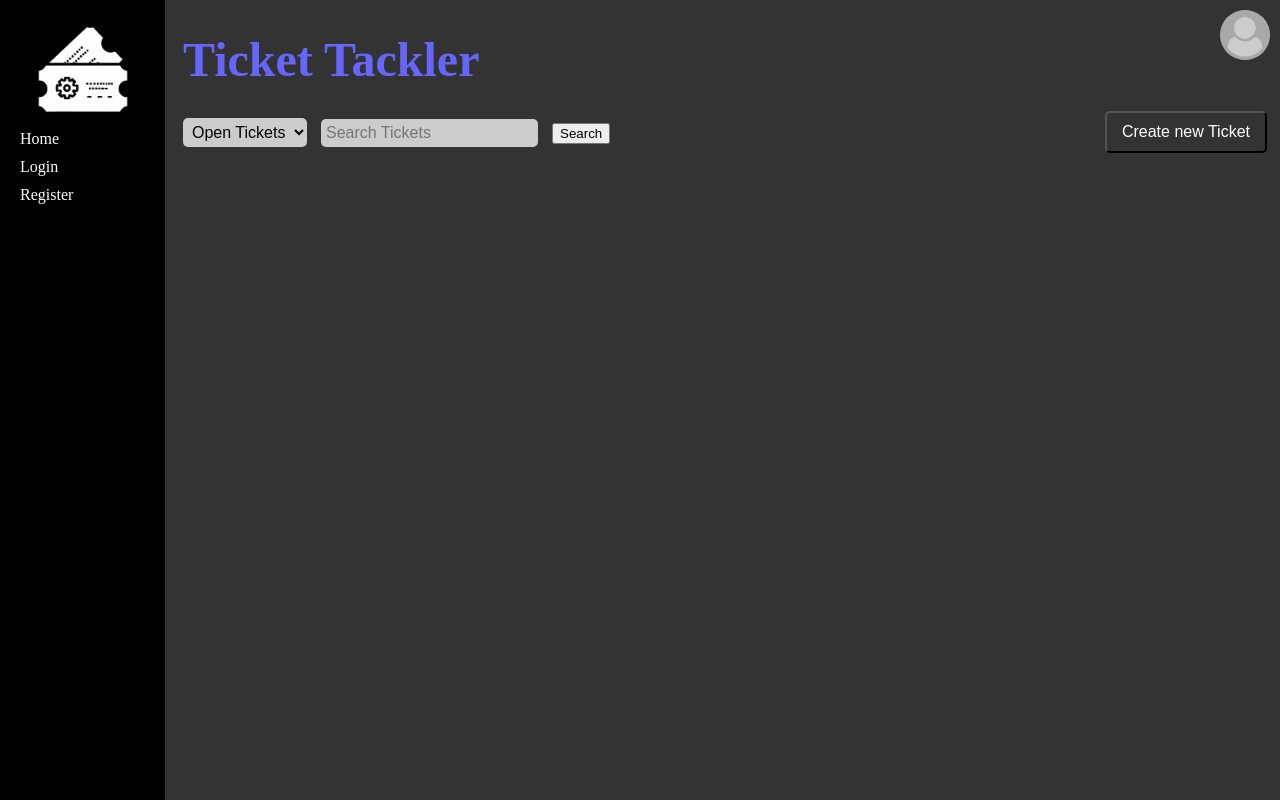
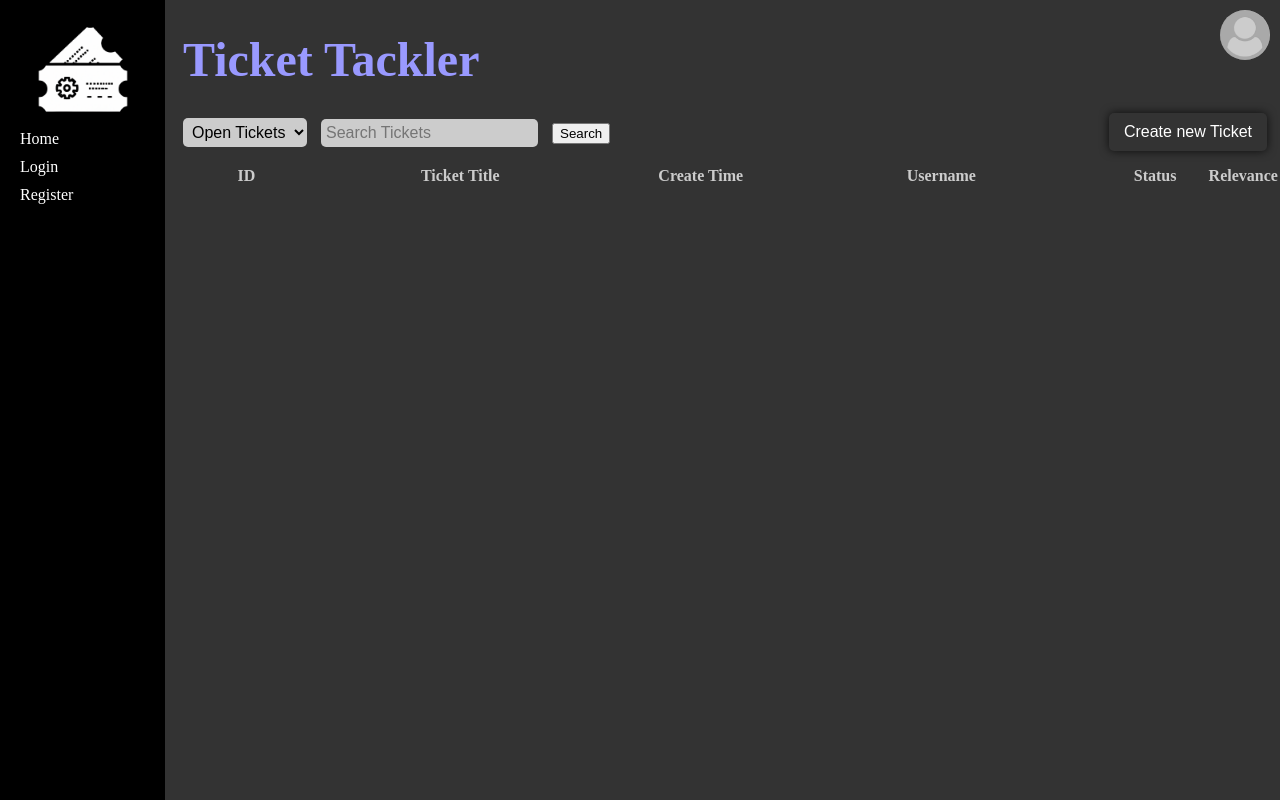
Before and after one commit to Pfefan/Issue-Tracker, a Django app: page /tackler/ in a window 1280 px wide. Run offline with Django 4.2, Linux system fonts and the light colour scheme; the visitor is signed in with stand-in values (Sample User, id 1); data that the repository does not hold is empty.

Commit message:
changed ticket formating, sidebar for all templates

```diff
--- a/ticket_tackler/static/css/dark.css
+++ /dev/null
@@ -1,154 +0,0 @@
-body {
-    background-color: #333;
-    color: white;
-    padding-left:175px;
-}
-
-h2, h3, h4, h5, h6 {
-    color: #ccc;
-}
-
-h1 {
-    font-size: 3em;
-    font-weight: bold;
-    text-align: left;
-    margin-bottom: 20px;
-    color: #66f;
-    }
-
-a {
-    color: #66f;
-}
-
-.sidebar {
-    width: 125px;
-    height: 100%;
-    position: fixed;
-    top: 0;
-    left: 0;
-    background-color: #000000;
-    padding: 20px;
-}
-
-.sidebar-icon {
-    display: block;
-    margin: 0 auto;
-    margin-bottom: 10px;
-    width: 100px;
-    height: 100px;
-}
-
-.sidebar-section {
-    margin-top: 20px;
-}
-
-.sidebar a {
-    display: block;
-    text-decoration: none;
-    color: rgb(255, 255, 255);
-    margin-bottom: 10px;
-}
-
-#header {
-    display: flex;
-    align-items: center;
-    justify-content: flex-start;
-    height: 50px;
-    background-color: #333;
-    color: white;
-    position: relative;
-    padding-right: 75px;
-}
-
-
-#create-ticket-button {
-    background-color: #333;
-    color: white;
-    padding: 10px 15px;
-    border-radius: 5px;
-    font-size: 1em;
-    cursor: pointer;
-    position: absolute;
-    top: 50%;
-    right: 5px;
-    transform: translateY(-50%);
-}
-
-#create-ticket-button:hover {
-    background-color: #ccc;
-    color: #333;
-}
-
-.username-container {
-    position: absolute;
-    top: 10px;
-    right: 10px;
-    width: 50px;
-    height: 50px;
-    border-radius: 50%;
-    overflow: hidden;
-    background-color: #ccc;
-    z-index: 1;
-}
-
-.username-container img {
-    width: 100%;
-    height: auto;
-}
-
-.username-container:hover {
-    background-color: rgb(160, 158, 158);
-}
-
-#user-popup {
-    position: absolute;
-    top: 75px;
-    right: 15px;
-    background-color: rgb(95, 95, 95);
-    color: white;
-    padding: 10px;
-    border-radius: 5px;
-    display: none;
-}
-
-#user-popup p {
-    margin: 0;
-}
-
-#ticket-selector {
-    margin-right: 10px;
-    padding: 5px;
-    font-size: 16px;
-    border-radius: 5px;
-    border: none;
-    background-color: #ccc;
-}
-
-#search-bar {
-    margin-right: 10px;
-    padding: 5px;
-    font-size: 16px;
-    border-radius: 5px;
-    border: none;
-    background-color: #ccc;
-}
-
-.ticket-rectangle {
-    background-color: #666666;
-    padding: 10px;
-    margin-bottom: 10px;
-    border: 2px solid #a3a3a3;
-    box-sizing: border-box;
-}
-
-.ticket-rectangle div {
-    padding: 5px;
-}
-
-.ticket-rectangle a {
-    text-decoration: none;
-    color: #cccccc;
-    width: 100%;
-    display: flex;
-    align-items: center;
-}
--- /dev/null
+++ b/ticket_tackler/static/css/layout.css
@@ -0,0 +1,233 @@
+body {
+    background-color: #333;
+    color: white;
+    padding-left:175px;
+}
+
+h2, h3, h4, h5, h6 {
+    color: #ccc;
+}
+
+h1 {
+    font-size: 3em;
+    font-weight: bold;
+    text-align: left;
+    margin-bottom: 20px;
+    color: #9999ff;
+    }
+
+a {
+    color: #66f;
+}
+
+#header {
+    display: flex;
+    align-items: center;
+    justify-content: flex-start;
+    height: 50px;
+    background-color: #333;
+    color: white;
+    position: relative;
+    padding-right: 75px;
+}
+
+.sidebar {
+    width: 125px;
+    height: 100%;
+    position: fixed;
+    top: 0;
+    left: 0;
+    background-color: #000000;
+    padding: 20px;
+}
+
+.sidebar-icon {
+    display: block;
+    margin: 0 auto;
+    margin-bottom: 10px;
+    width: 100px;
+    height: 100px;
+}
+
+.sidebar-section {
+    margin-top: 20px;
+}
+
+.sidebar a {
+    display: block;
+    text-decoration: none;
+    color: rgb(255, 255, 255);
+    margin-bottom: 10px;
+}
+
+.username-container {
+    position: absolute;
+    top: 10px;
+    right: 10px;
+    width: 50px;
+    height: 50px;
+    border-radius: 50%;
+    overflow: hidden;
+    background-color: #ccc;
+    z-index: 1;
+}
+
+.username-container img {
+    width: 100%;
+    height: auto;
+}
+
+.username-container:hover {
+    background-color: rgb(160, 158, 158);
+}
+
+#user-popup {
+    position: absolute;
+    top: 75px;
+    right: 15px;
+    background-color: rgb(95, 95, 95);
+    color: white;
+    padding: 10px;
+    border-radius: 5px;
+    display: none;
+}
+
+#user-popup p {
+    margin: 0;
+}
+
+#create-ticket-button {
+    background-color: #333;
+    color: white;
+    padding: 10px 15px;
+    border-radius: 5px;
+    font-size: 1em;
+    cursor: pointer;
+    position: absolute;
+    top: 50%;
+    right: 5px;
+    transform: translateY(-50%);
+    box-shadow: 0px 0px 10px 0px rgba(0,0,0,0.75);
+    border: none;
+}
+
+#create-ticket-button:hover {
+    background-color: #616161;
+}
+
+#ticket-selector {
+    margin-right: 10px;
+    padding: 5px;
+    font-size: 16px;
+    border-radius: 5px;
+    border: none;
+    background-color: #ccc;
+}
+
+#search-bar {
+    margin-right: 10px;
+    padding: 5px;
+    font-size: 16px;
+    border-radius: 5px;
+    border: none;
+    background-color: #ccc;
+}
+
+.ticket-container {
+    display: flex;
+    flex-direction: column;
+}
+
+.ticket-header {
+    display: flex;
+    font-weight: bold;
+    text-decoration: none;
+    color: #ccc;
+    padding: 10px;
+}
+
+.ticket-header div {
+    flex-grow: 1;
+    text-align: center;
+}
+
+.ticket-rectangle a {
+    display: flex;
+    padding: 5px;
+    text-decoration: none;
+    background-color: #474747;
+    color: #ccc;
+    box-shadow: 0px 0px 10px 0px rgba(0,0,0,0.75);
+    margin-top: 10px;
+    padding-top: 10px;
+    padding-bottom: 10px;
+}
+
+.ticket-rectangle span {
+    flex-grow: 1;
+    text-align: center;
+}
+
+.ticket-id {
+    width: 10%;
+}
+
+.ticket-title {
+    width: 30%;
+}
+
+.ticket-date {
+    width: 15%;
+}
+
+.ticket-username {
+    width: 30%;
+}
+
+.ticket-status {
+    width: 10%;
+}
+
+.ticket-relevance {
+    width: 5%;
+}
+
+
+.login-form-container {
+    width: 35%;
+    margin: 0 auto;
+    text-align: center;
+    padding: 30px;
+    box-sizing: border-box;
+}
+
+.login-form label {
+    display: block;
+    margin-bottom: 10px;
+    font-size: 18px;
+}
+
+.login-form input[type="text"],
+.login-form input[type="password"] {
+    width: 100%;
+    padding: 10px;
+    margin-bottom: 20px;
+    font-size: 18px;
+    box-sizing: border-box;
+    border-radius: 5px;
+    border: 1px solid lightgray;
+}
+
+.form-submit-button {
+    padding: 10px 20px;
+    font-size: 18px;
+    border-radius: 5px;
+    border: none;
+    background-color: lightblue;
+    color: white;
+    cursor: pointer;
+}
+
+.form-submit-button:hover {
+    background-color: deepskyblue;
+}
--- a/ticket_tackler/tackler/views.py
+++ b/ticket_tackler/tackler/views.py
@@ -24,7 +24,7 @@ def index(request):
 
     return render(request, 'index.html', context)
 
-
+@login_required(login_url='login')
 def create_ticket(request):
     """
     Handle the creation of a new ticket.
@@ -51,9 +51,19 @@ def create_ticket(request):
     else:
         return render(request, 'create_ticket.html')
 
+@login_required(login_url='login')
+def view_ticket(request, ticket_id):
+    """
+    A view for viewing the details of a ticket and handling the actions performed on the ticket.
+    Actions include editing the ticket and closing the ticket. It also allows replying to the ticket.
 
-@login_required
-def view_ticket(request, ticket_id):
+    Parameters:
+    request (HttpRequest): The request object used for handling user inputs.
+    ticket_id (int): The primary key of the ticket to be viewed.
+
+    Returns:
+    render: Renders the view_ticket.html template with the context containing the details of the ticket and its replies.
+    """
     ticket = get_object_or_404(Ticket, pk=ticket_id)
     replies = Ticket_Comments.objects.filter(ticket_id=ticket_id)
 
@@ -74,8 +84,19 @@ def view_ticket(request, ticket_id):
     }
     return render(request, 'view_ticket.html', context)
 
+def login_view(request):
+    """
+    A view for handling user login requests.
+    If the request method is POST, the form data is processed and if the form is valid, the user is authenticated and logged in.
+    If the request method is GET, a blank form is displayed for the user to fill.
 
-def login_view(request):
+    Parameters:
+    request (HttpRequest): The request object used for handling user inputs.
+
+    Returns:
+    render: Renders the login.html template with the form for authentication.
+    redirect: Redirects to the index page if the user is successfully authenticated.
+    """
     if request.method == 'POST':
         form = AuthenticationForm(request, data=request.POST)
         if form.is_valid():
@@ -90,10 +111,15 @@ def login_view(request):
     return render(request, 'login.html', {'form': form})
 
 def logout_view(request):
+    """View function that logs out the user and redirects them to the login page."""
     logout(request)
     return redirect('login')
 
 def register_view(request):
+    """View function that handles user registration.
+    If the request method is POST, the form data is processed and a new user is created and authenticated.
+    If the request method is GET, an empty form is displayed for the user to fill out.
+    """
     if request.method == 'POST':
         form = RegisterForm(request.POST)
         if form.is_valid():
--- a/ticket_tackler/templates/index.html
+++ b/ticket_tackler/templates/index.html
@@ -4,7 +4,7 @@
 <head>
     <head>
         <title>Ticket Tackler</title>
-        <link rel="stylesheet" type="text/css" href="{% static 'css/dark.css' %}" id="dark-style">
+        <link rel="stylesheet" type="text/css" href="{% static 'css/layout.css' %}" id="layout-style">
         <script type="text/javascript" src="{% static 'js/username-popup.js' %}"></script>
         <link rel="shortcut icon" href="{% static 'images/favicon.ico' %}" type="image/x-icon">
     </head>
@@ -47,24 +47,34 @@
         </form>
     </div>
 
-    <table>
-        <tbody>
+    <div class="ticket-container">
+        <div class="ticket-header">
+            <div class="ticket-id">ID</div>
+            <div class="ticket-title">Ticket Title</div>
+            <div class="ticket-date"">Create Time</div>
+            <div class="ticket-username">Username</div>
+            <div class="ticket-status">Status</div>
+            <div class="ticket-relevance">Relevance</div>
+        </div>
         {% for ticket in tickets %}
             <div class="ticket-rectangle">
                 <a href="{% url 'view_ticket' ticket.ticket_id %}">
-                        <div class="ticket-id">{{ ticket.ticket_id }}</div>
-                        <div class="ticket-title">{{ ticket.title }}</div>
-                        <div class="ticket-create-time">{{ ticket.create_time }}</div>
-                        <div class="ticket-user">{{ ticket.user }}</div>
-                        <div class="ticket-type">{{ ticket.type }}</div>
-                        <div class="ticket-status">{{ ticket.status }}</div>
-                        <div class="ticket-relevance">{{ ticket.relevance }}</div>
+                    <span class="ticket-id">{{ ticket.ticket_id }}</span>
+                    <span class="ticket-title">{{ ticket.title }}</span>
+                    <span class="ticket-date">{{ ticket.create_time|date:'d.m.Y' }}</span>
+                    <span class="ticket-username">{{ ticket.user.username }}</span>
+                    <span class="ticket-status"
+                          {% if ticket.status == "Open" %} style="background-color: rgb(33, 75, 139);"
+                          {% elif ticket.status == "In progress" %} style="background-color: orange;"
+                          {% elif ticket.status == "Closed" %} style="background-color: red;"
+                          {% else %} style="background-color: green;"
+                          {% endif %}>
+                          {{ ticket.status }}
+                    </span>
+                    <span class="ticket-relevance">{{ ticket.relevance }}</span>
                 </a>
             </div>
-
         {% endfor %}
-
-        </tbody>
-    </table>
+    </div>
 </body>
 </html>
--- a/ticket_tackler/templates/register.html
+++ b/ticket_tackler/templates/register.html
@@ -3,7 +3,7 @@
 <html>
 <head>
     <title>Register</title>
-    <link rel="stylesheet" type="text/css" href="{% static 'css/dark.css' %}" id="dark-style">
+    <link rel="stylesheet" type="text/css" href="{% static 'css/layout.css' %}" id="layout-style">
     <link rel="shortcut icon" href="{% static 'images/favicon.ico' %}" type="image/x-icon">
 </head>
 <body>
--- a/ticket_tackler/templates/view_ticket.html
+++ b/ticket_tackler/templates/view_ticket.html
@@ -3,12 +3,10 @@
 <html>
 <head>
     <title>View Ticket</title>
-    <link rel="stylesheet" type="text/css" href="{% static 'css/dark.css' %}" id="dark-style">
+    <link rel="stylesheet" type="text/css" href="{% static 'css/layout.css' %}" id="layout-style">
     <link rel="shortcut icon" href="{% static 'images/favicon.ico' %}" type="image/x-icon">
 </head>
 <body>
-    <h1>View Ticket</h1>
-
     <div class="username-container" id="username-container">
         <img src="{% static 'images/default_user.png' %}" alt="Default Account Image">
     </div>
@@ -29,7 +27,7 @@
         <p>Relevance: {{ ticket.relevance }}</p>
         <p>Resolved: {{ ticket.is_open }}</p>
         <p>Create Time: {{ ticket.create_time }}</p>
-        {% if user == ticket.user_id %}
+        {% if user == ticket.user %}
         <form method="POST" action="{% url 'view_ticket' ticket.ticket_id %}">
             {% csrf_token %}
             <label for="title">Title:</label>
```
Also changed, not shown: ticket_tackler/templates/create_ticket.html (+8 -1 lines), ticket_tackler/templates/login.html (+17 -8 lines). Lines whose indentation alone changed are shown as unchanged.
